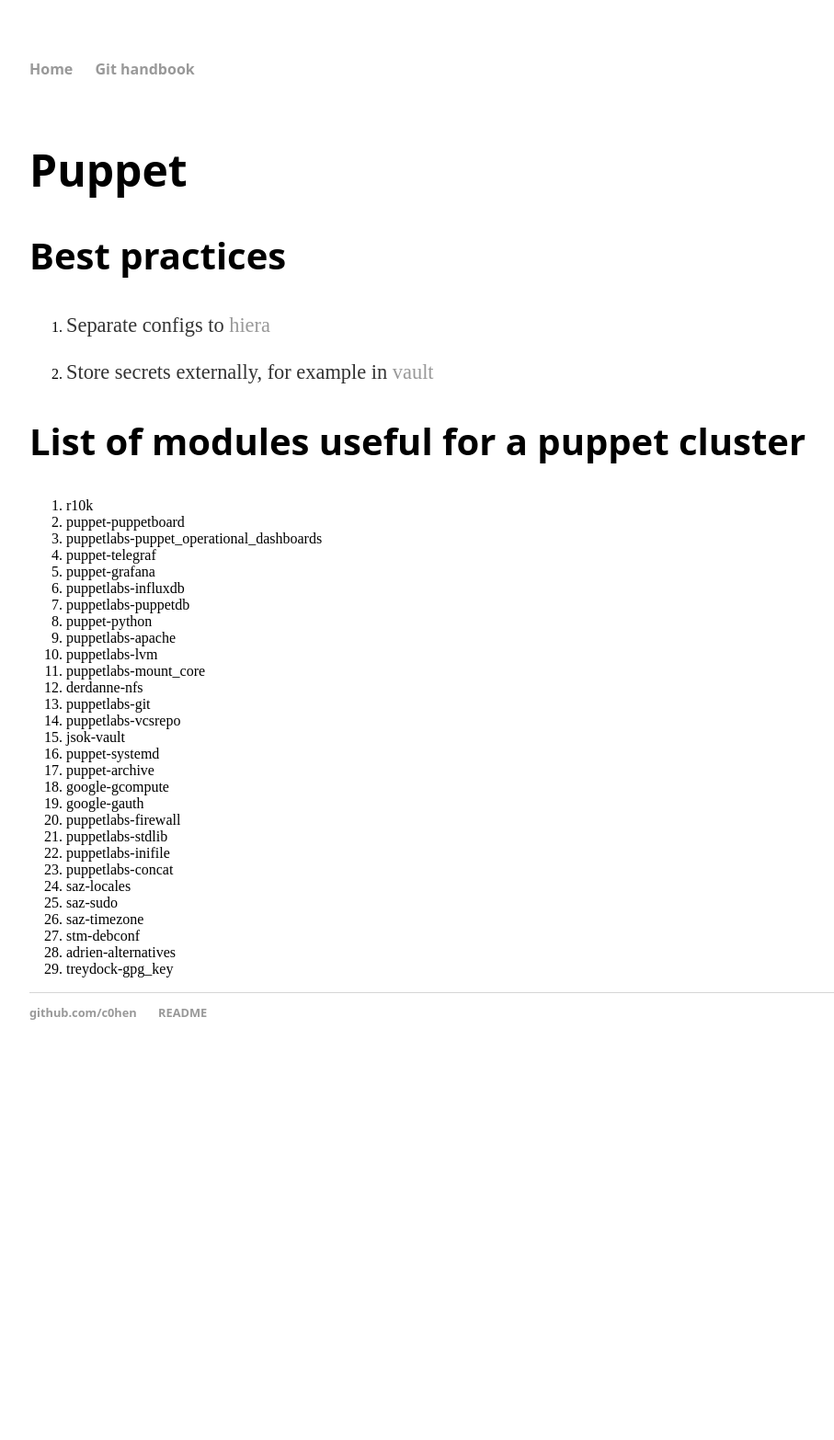
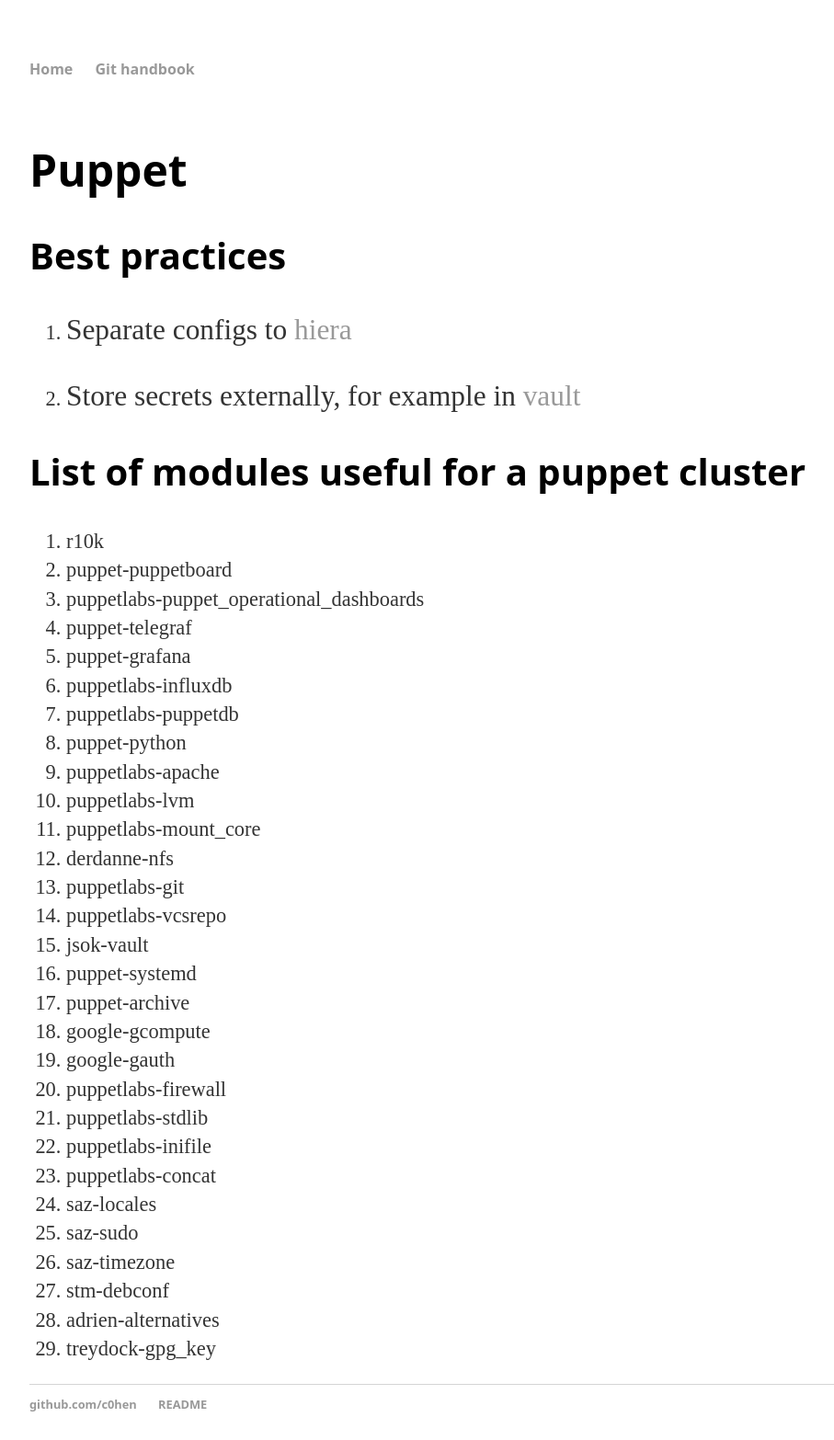
Before and after one commit to c0hen/c0hen, a Jekyll site: the page built from puppet.md, in a window 1280 px wide. Shown: the whole page at 92% size, without its empty margins (96-1003 px from the left). Built offline with Jekyll 4.4.1, drawn with Linux system fonts in a browser that asks for light colours; before the commit the page ends 1140 px from its top, so only the background shows below that.

Commit message:
add style

```diff
--- a/css/main.css
+++ b/css/main.css
@@ -87,6 +87,12 @@ p {
   line-height: 1.3em;
   color: #333;
 }
+ol {
+  font-size: 1.4em;
+  line-height: 1.4em;
+  color: #333;
+}
+
 footer {
   border-top: 1px solid #d5d5d5;
   font-size: .8em;
```
